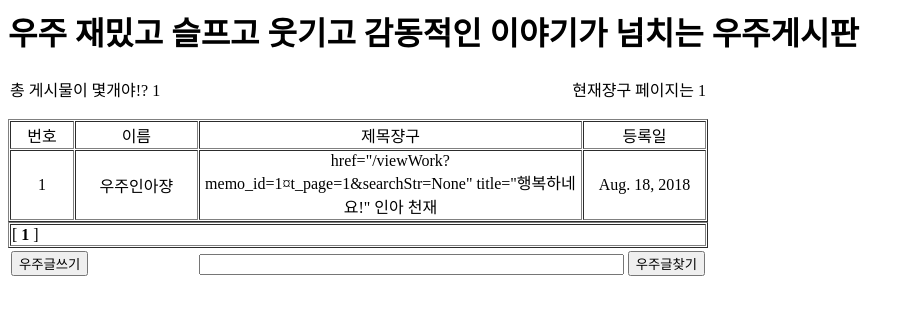
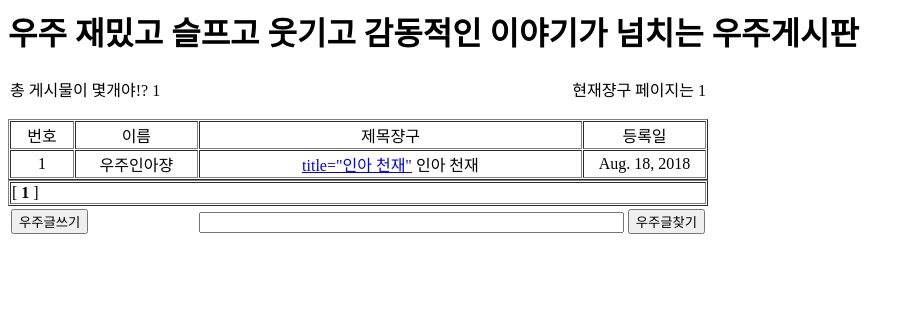
Before and after one commit to ina-uzu/GooninPage, a Django app: template main/templates/listSpecificPage.html in a window 1280 px wide. Shown: the top 315 px of the page, without its empty margins (0-915 px from the left). Run offline with Django 3.2, Linux system fonts and the light colour scheme; data comes from the database, SQL or seed files in the repository; the template is opened without the code that fills it: values that come from a table or form of the project are taken from there, most other values are stand-ins (such as "Sample title", 1, 10 or a date in 2020).

Commit message:
uzuBoard html changed!!!!!!

```diff
--- a/main/templates/listSpecificPage.html
+++ b/main/templates/listSpecificPage.html
@@ -31,7 +31,7 @@
             <td width=100><p align=center>{{ boardRow.name }}</p></td>
             <td width=320>
                 <p align=center>
-                    <a> href="/viewWork?memo_id={{ boardRow.id }}&current_page={{ current_page }}&searchStr=None" title="{{ boardRow.contents}}"</a>
+                    <a href="/viewWork?memo_id={{ boardRow.id }}&current_page={{ current_page }}&searchStr=None"> title="{{ boardRow.subject}}"</a>
                         {{ boardRow.subject }}
                 </p>
             </td>
```
